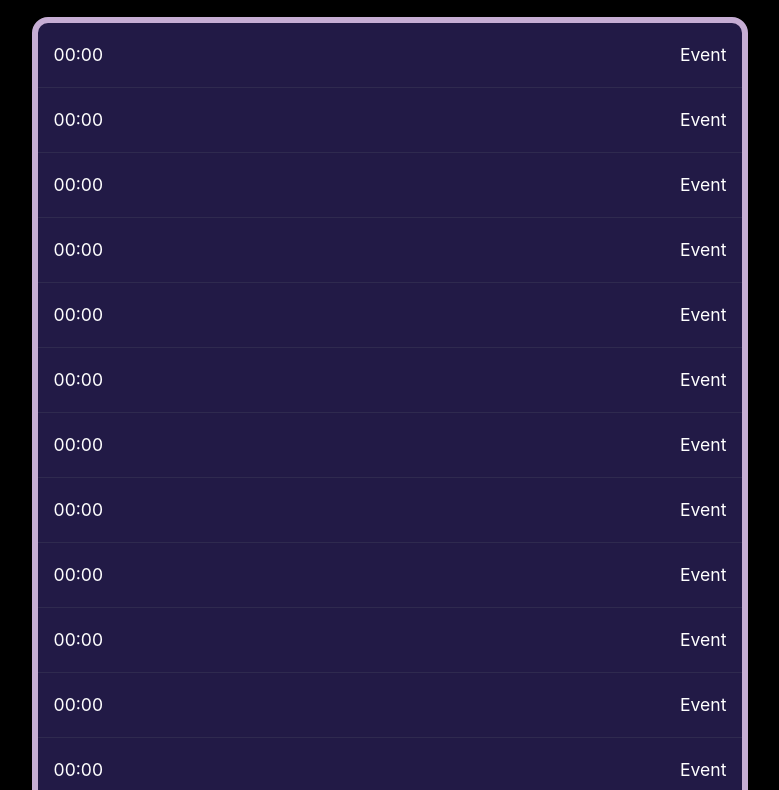
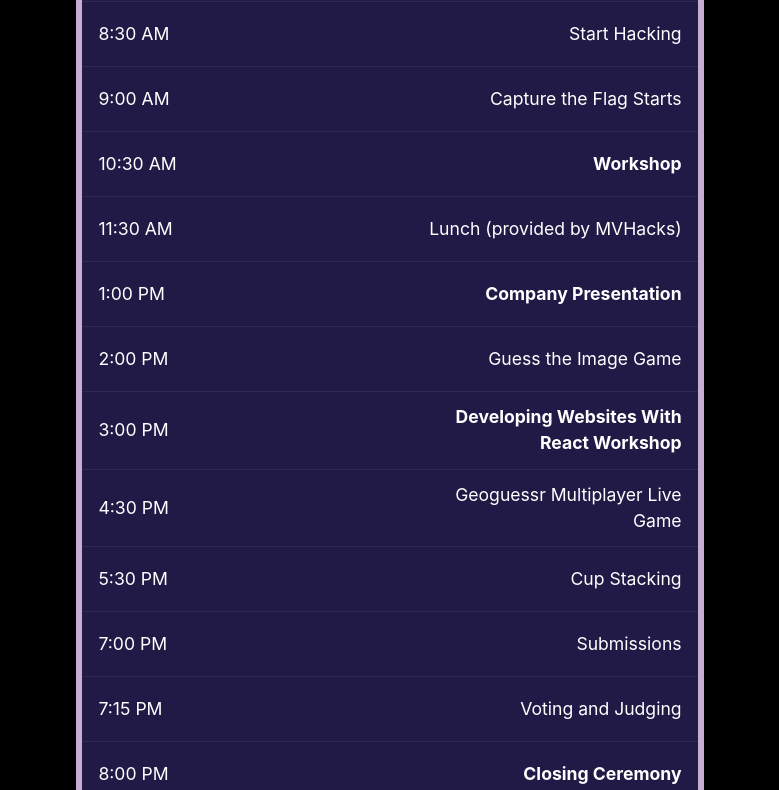
Before and after one commit to mvhacks/website-9.0, a React (Create React App) app: page / in a window 1280 px wide. Shown: the part 1620-2410 px from the top of the page, without its empty margins (250-1029 px from the left). Built offline with nearby package versions, Linux system fonts and the light colour scheme.

Commit message:
update schedule and sizing

```diff
--- a/src/components/Schedule.tsx
+++ b/src/components/Schedule.tsx
@@ -10,23 +10,24 @@ function createData(
 }
 
 const rows = [
-    createData('00:00', 'Event'),
-    createData('00:00', 'Event'),
-    createData('00:00', 'Event'),
-    createData('00:00', 'Event'),
-    createData('00:00', 'Event'),
-    createData('00:00', 'Event'),
-    createData('00:00', 'Event'),
-    createData('00:00', 'Event'),
-    createData('00:00', 'Event'),
-    createData('00:00', 'Event'),
-    createData('00:00', 'Event'),
-    createData('00:00', 'Event'),
+    createData('8:00 AM', 'Opening Ceremony'),
+    createData('8:30 AM', 'Start Hacking'),
+    createData('9:00 AM', 'Capture the Flag Starts'),
+    createData('10:30 AM', 'Workshop'),
+    createData('11:30 AM', 'Lunch (provided by MVHacks)'),
+    createData('1:00 PM', 'Company Presentation'),
+    createData('2:00 PM', 'Guess the Image Game'),
+    createData('3:00 PM', 'Developing Websites With React Workshop'),
+    createData('4:30 PM', 'Geoguessr Multiplayer Live Game'),
+    createData('5:30 PM', 'Cup Stacking'),
+    createData('7:00 PM', 'Submissions'),
+    createData('7:15 PM', 'Voting and Judging'),
+    createData('8:00 PM', 'Closing Ceremony'),
 ];
 
 export default function Faqs() {
     return (
-        <div style= {{padding: '22%'}}>
+        <div style= {{padding: '15%'}}>
             <Typography level='h2'
                 sx={{
                     color: '#ffffff',
@@ -40,15 +41,16 @@ export default function Faqs() {
             </Typography>
             <Table hoverRow
                 sx={{
+                    width: {xs: '100%', sm: '90%', md: '80%', lg: '70%', xl: '60%'},
+                    margin: '0 auto',
                     backgroundColor: '#221a46',
                     color: 'white !important',
                     border: '6px solid #c6add4',
                     borderRadius: '16px',
                     overflow: 'hidden',
                     '& td': {
-                        padding: '12px 16px',
-                        fontSize: '1.1rem',
-                        wordWrap: 'break-word',
+                        padding: { xs: '8px 10px', sm: '12px 16px' },
+                        fontSize: { xs: '0.8rem', sm: '1.1rem' },
                         whiteSpace: 'normal',
                     },
                     '& tr': {
@@ -68,6 +70,7 @@ export default function Faqs() {
                         <Typography
                             sx={{
                                 textAlign: "right",
+                                fontWeight: ['Opening Ceremony', 'Workshop', 'Company Presentation', 'Developing Websites With React Workshop', 'Closing Ceremony'].includes(row.event) ? 'bold' : 'normal',
                             }}
                         >
                             {row.event}
```
